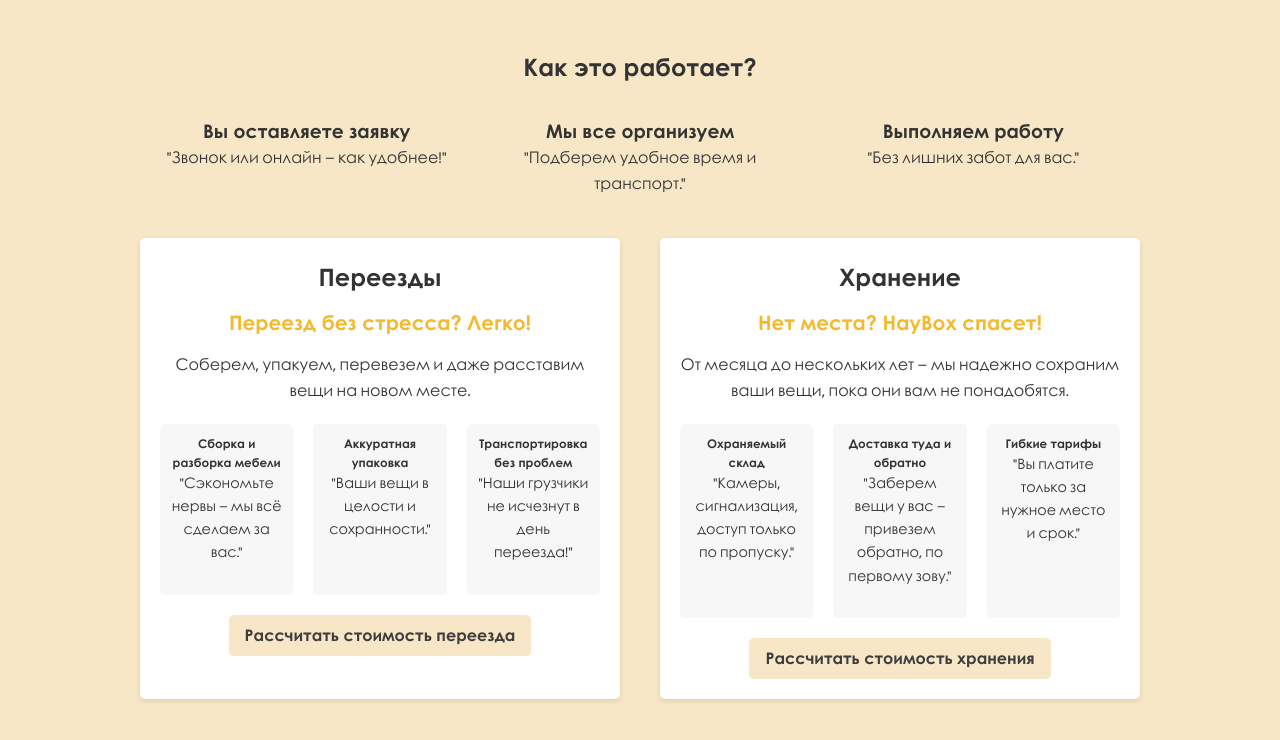
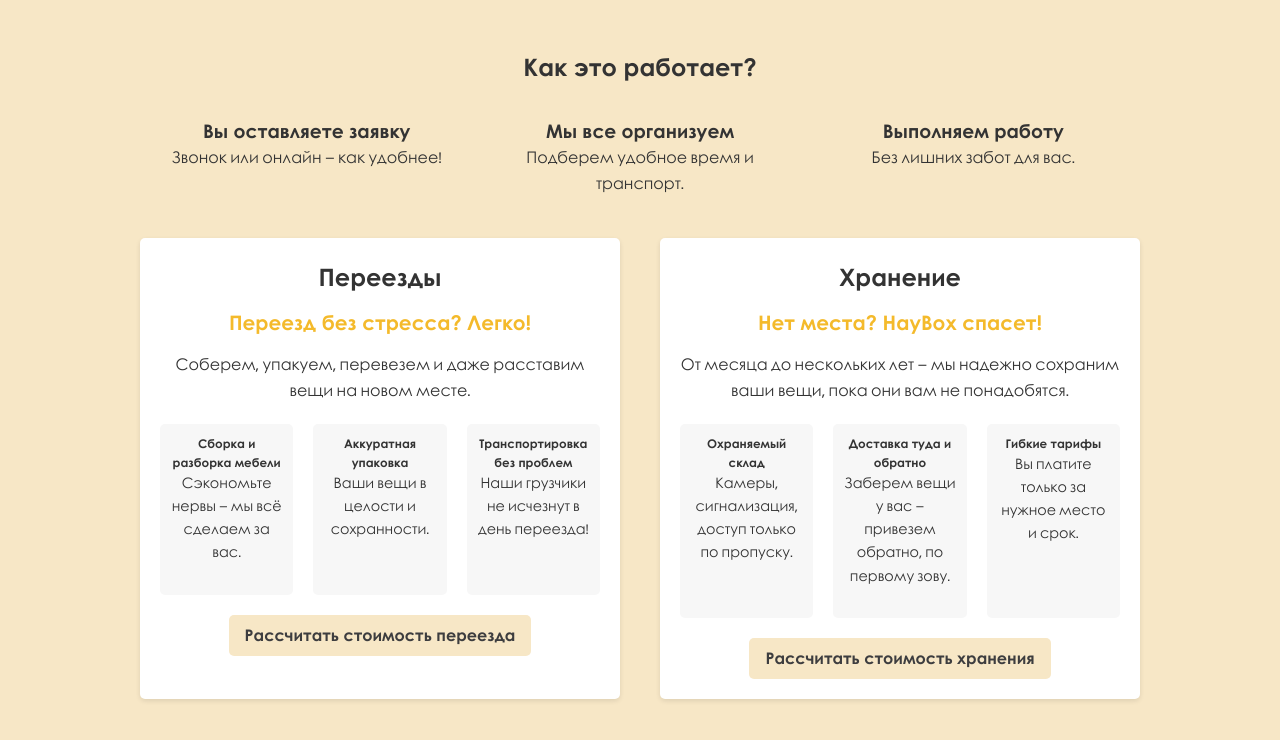
Before and after one commit to AGolz/haybox-website, a plain HTML site: page index.html in a window 1280 px wide. Shown: the part 582-1322 px from the top of the page. Drawn offline with Linux system fonts and the light colour scheme.

Commit message:
Update index.html

```diff
--- a/index.html
+++ b/index.html
@@ -35,15 +35,15 @@
     <div class="process-steps">
       <div class="step">
         <h3>Вы оставляете заявку</h3>
-        <p>"Звонок или онлайн – как удобнее!"</p>
+        <p>Звонок или онлайн – как удобнее!</p>
       </div>
       <div class="step">
         <h3>Мы все организуем</h3>
-        <p>"Подберем удобное время и транспорт."</p>
+        <p>Подберем удобное время и транспорт.</p>
       </div>
       <div class="step">
         <h3>Выполняем работу</h3>
-        <p>"Без лишних забот для вас."</p>
+        <p>Без лишних забот для вас.</p>
       </div>
     </div>
     <div class="services">
@@ -54,15 +54,15 @@
         <div class="advantages">
           <div class="advantage">
             <h5>Сборка и разборка мебели</h5>
-            <p>"Сэкономьте нервы – мы всё сделаем за вас."</p>
+            <p>Сэкономьте нервы – мы всё сделаем за вас.</p>
           </div>
           <div class="advantage">
             <h5>Аккуратная упаковка</h5>
-            <p>"Ваши вещи в целости и сохранности."</p>
+            <p>Ваши вещи в целости и сохранности.</p>
           </div>
           <div class="advantage">
             <h5>Транспортировка без проблем</h5>
-            <p>"Наши грузчики не исчезнут в день переезда!"</p>
+            <p>Наши грузчики не исчезнут в день переезда!</p>
           </div>
         </div>
         <a href="#contact" class="btn">Рассчитать стоимость переезда</a>
@@ -74,15 +74,15 @@
         <div class="advantages">
           <div class="advantage">
             <h5>Охраняемый склад</h5>
-            <p>"Камеры, сигнализация, доступ только по пропуску."</p>
+            <p>Камеры, сигнализация, доступ только по пропуску.</p>
           </div>
           <div class="advantage">
             <h5>Доставка туда и обратно</h5>
-            <p>"Заберем вещи у вас – привезем обратно, по первому зову."</p>
+            <p>Заберем вещи у вас – привезем обратно, по первому зову.</p>
           </div>
           <div class="advantage">
             <h5>Гибкие тарифы</h5>
-            <p>"Вы платите только за нужное место и срок."</p>
+            <p>Вы платите только за нужное место и срок.</p>
           </div>
         </div>
         <a href="#contact" class="btn">Рассчитать стоимость хранения</a>
```
